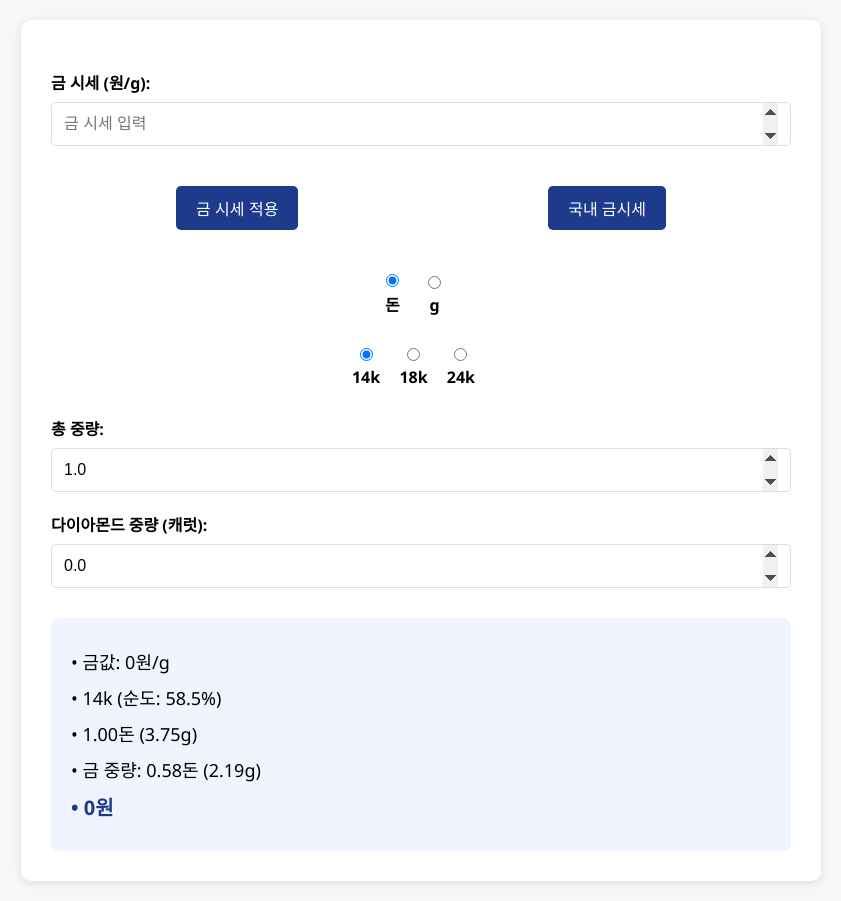
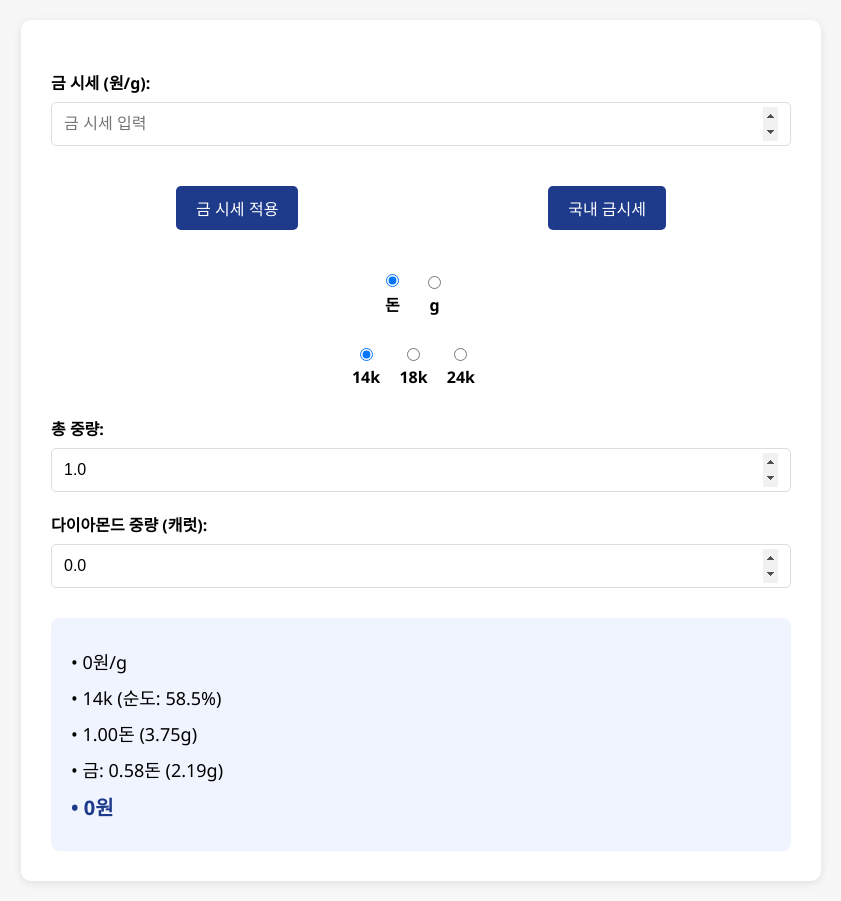
Before and after one commit to Gyunald/gold, a plain HTML site: page index.html in a window 1280 px wide. Shown: the whole page, without its empty margins (219-1060 px from the left). Drawn offline with Linux system fonts and the light colour scheme.

Commit message:
Update index.html

```diff
--- a/index.html
+++ b/index.html
@@ -65,7 +65,7 @@
         /* 숫자 입력 기본 화살표 스타일 - 크기 증가 */
         input[type="number"]::-webkit-inner-spin-button,
         input[type="number"]::-webkit-outer-spin-button {
-            height: 50px;
+            height: 35px;
             width: 25px;
             opacity: 1;
             cursor: pointer;
@@ -143,11 +143,11 @@
 
         <div class="result">
             <!-- 요청한 형식으로 수정된 결과 표시 -->
-            <p>• 금값: <span id="currentGoldPrice">152,300</span>원/g</p>
+            <p>• <span id="currentGoldPrice">152,300</span>원/g</p>
             <p>• <span id="resultPurity">14k</span> (순도: <span id="purityPercent">58.5</span>%)</p>
             <p>• <span id="resultTotalWeight">0.00</span><span id="resultUnit">돈</span> (<span id="resultAlternateWeight">0.00</span><span id="resultAlternateUnit">g</span>)</p>
             <p id="diamondWeightDisplay">• 다이아몬드 무게: <span id="resultDiamondWeight">0.0</span>ct (<span id="resultDiamondWeightGram">0.00</span>g)</p>
-            <p>• 금 중량: <span id="resultPureGoldWeight">0.00</span><span id="resultPureGoldUnit">돈</span> (<span id="resultPureGoldWeightGram">0.00</span>g)</p>
+            <p>• 금: <span id="resultPureGoldWeight">0.00</span><span id="resultPureGoldUnit">돈</span> (<span id="resultPureGoldWeightGram">0.00</span>g)</p>
             <p class="final-price">• <span id="resultPrice">계산 중...</span>원</p>
         </div>
     </div>
```
